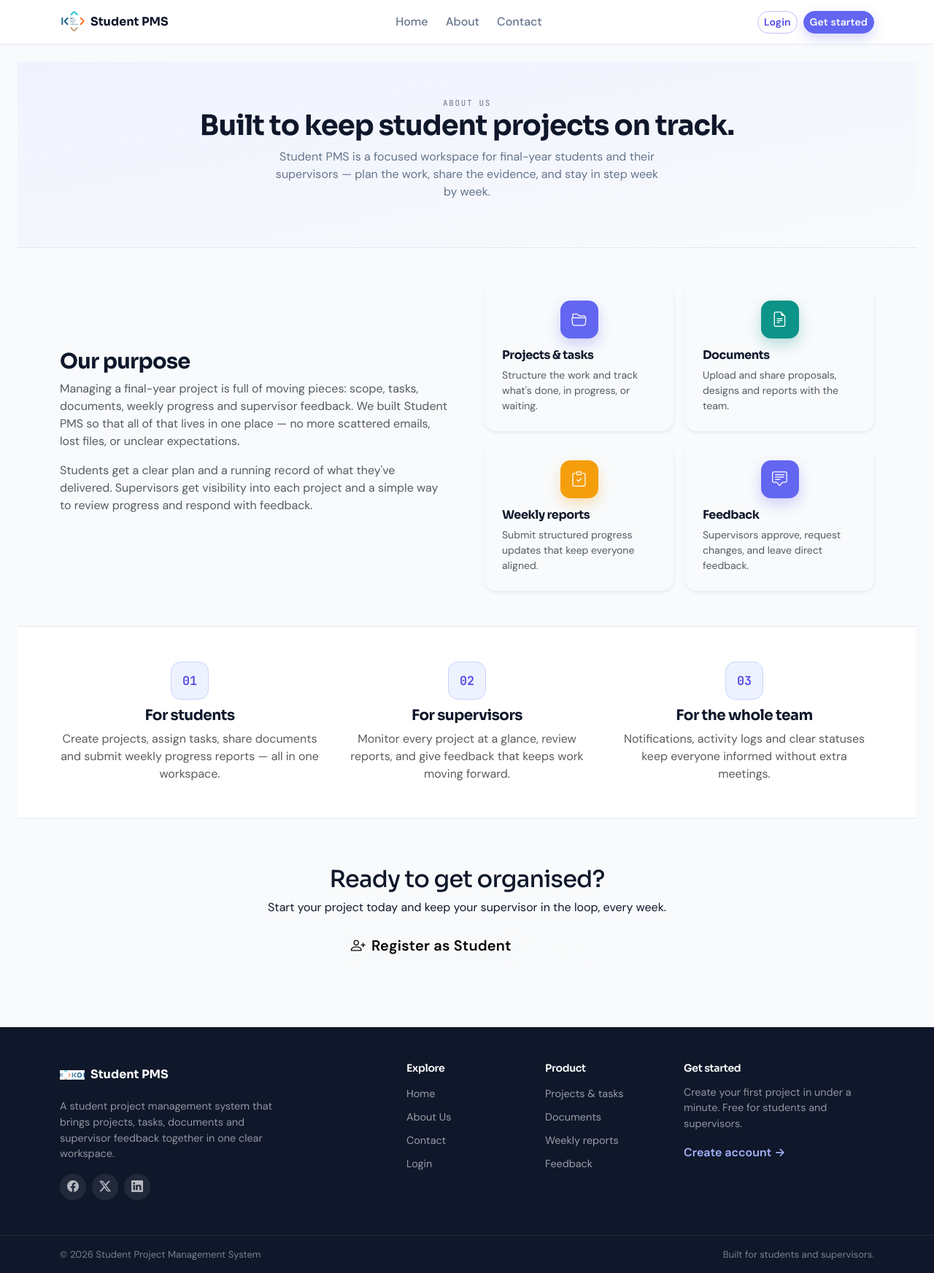
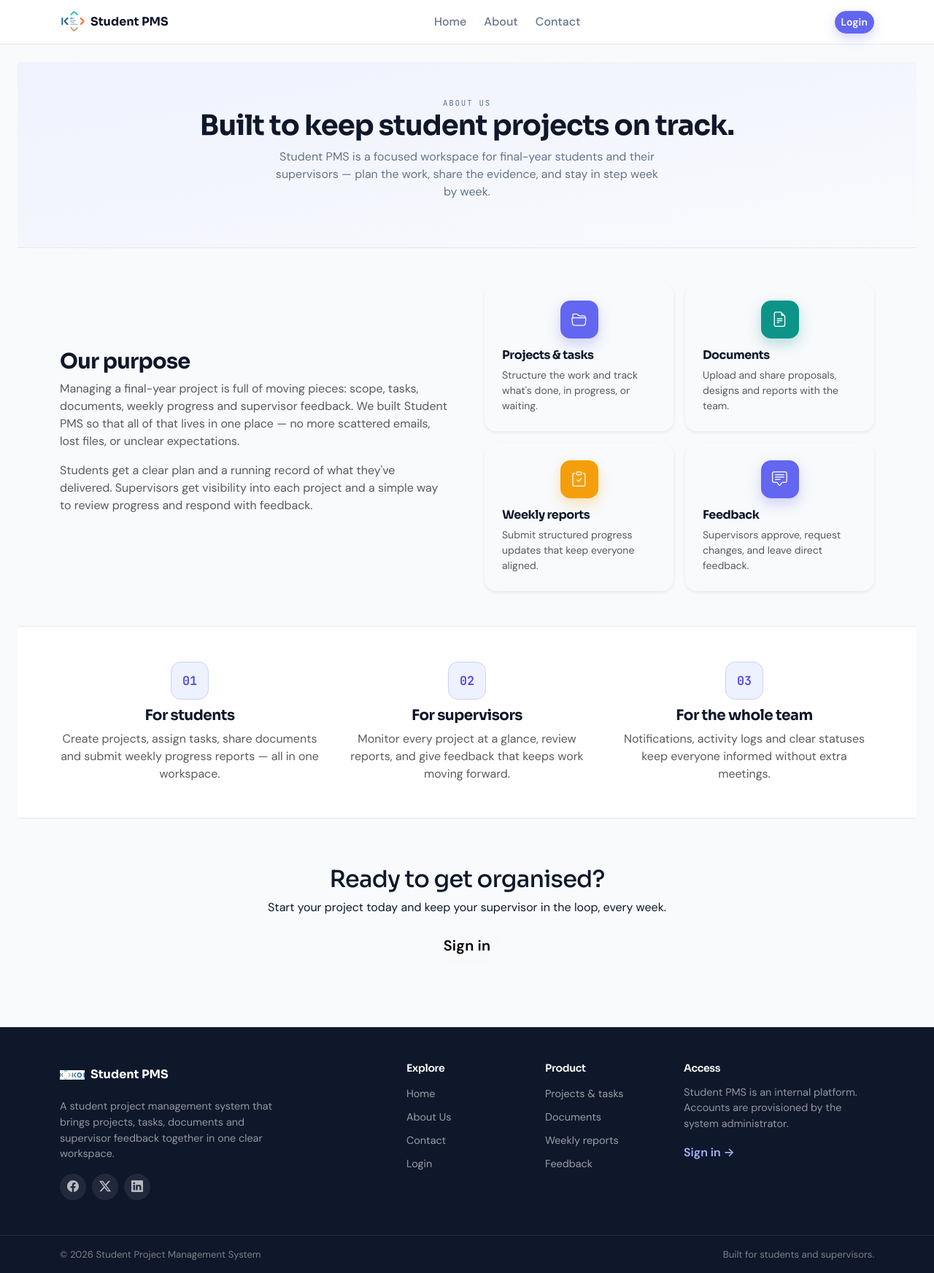
Before and after one commit to raoshoaib21/Student_Project_Management_System, a Django app: page /about/ in a window 1280 px wide. Shown: the whole page at 73% size. Run offline with Django 5.2, Linux system fonts and the light colour scheme.

Commit message:
Remove public registration: delete /accounts/register/ route (404), strip signup CTAs from nav, landing, about, footer, login; admin-only account creation

```diff
--- a/accounts/urls.py
+++ b/accounts/urls.py
@@ -12,7 +12,6 @@ from . import views
 app_name = "accounts"
 
 urlpatterns = [
-    path("register/", views.RegisterView.as_view(), name="register"),
     path("register/done/", views.RegisterDoneView.as_view(), name="register_done"),
     path("verify-email/<str:token>/", views.VerifyEmailView.as_view(), name="verify_email"),
     path("login/", views.CustomLoginView.as_view(), name="login"),
--- a/templates/core/about.html
+++ b/templates/core/about.html
@@ -105,10 +105,7 @@
                 <i class="bi bi-speedometer2 me-2"></i>Go to Dashboard
             </a>
         {% else %}
-            <a href="{% url 'accounts:register' %}" class="btn btn-light btn-lg fw-semibold me-2">
-                <i class="bi bi-person-plus me-2"></i>Register as Student
-            </a>
-            <a href="{% url 'accounts:login' %}" class="btn btn-outline-light btn-lg fw-semibold">Login</a>
+            <a href="{% url 'accounts:login' %}" class="btn btn-light btn-lg fw-semibold">Sign in</a>
         {% endif %}
     </div>
 </section>
--- a/templates/core/landing.html
+++ b/templates/core/landing.html
@@ -19,7 +19,7 @@
                             <i class="bi bi-speedometer2 me-2"></i>Go to Dashboard
                         </a>
                     {% else %}
-                        <a href="{% url 'accounts:register' %}" class="btn btn-primary btn-lg">Get started for free</a>
+                        <a href="{% url 'accounts:login' %}" class="btn btn-primary btn-lg">Sign in</a>
                         <a href="{% url 'core:about' %}" class="hero-text-link">Learn more →</a>
                     {% endif %}
                 </div>
--- a/templates/partials/footer.html
+++ b/templates/partials/footer.html
@@ -44,9 +44,9 @@
                 </ul>
             </div>
             <div class="col-lg-3">
-                <h6 class="footer-heading">Get started</h6>
-                <p class="footer-text">Create your first project in under a minute. Free for students and supervisors.</p>
-                <a href="{% url 'accounts:register' %}" class="footer-link-cta">Create account →</a>
+                <h6 class="footer-heading">Access</h6>
+                <p class="footer-text">Student PMS is an internal platform. Accounts are provisioned by the system administrator.</p>
+                <a href="{% url 'accounts:login' %}" class="footer-link-cta">Sign in →</a>
             </div>
         </div>
     </div>
--- a/templates/partials/public_nav.html
+++ b/templates/partials/public_nav.html
@@ -18,8 +18,7 @@
                 {% if user.is_authenticated %}
                     <a href="{% url 'core:dashboard' %}" class="btn btn-primary btn-sm">Dashboard</a>
                 {% else %}
-                    <a href="{% url 'accounts:login' %}" class="btn btn-outline-primary btn-sm">Login</a>
-                    <a href="{% url 'accounts:register' %}" class="btn btn-primary btn-sm">Get started</a>
+                    <a href="{% url 'accounts:login' %}" class="btn btn-primary btn-sm">Login</a>
                 {% endif %}
             </div>
         </div>
--- a/templates/registration/login.html
+++ b/templates/registration/login.html
@@ -18,7 +18,7 @@
         </div>
     </div>
     <p class="text-center mt-3 text-muted small">
-        New student? <a href="{% url 'accounts:register' %}">Create an account</a>
+        Accounts are created by the system administrator.
     </p>
 </div>
 {% endblock %}
```
Also changed, not shown: accounts/tests.py (+8 -20 lines).
